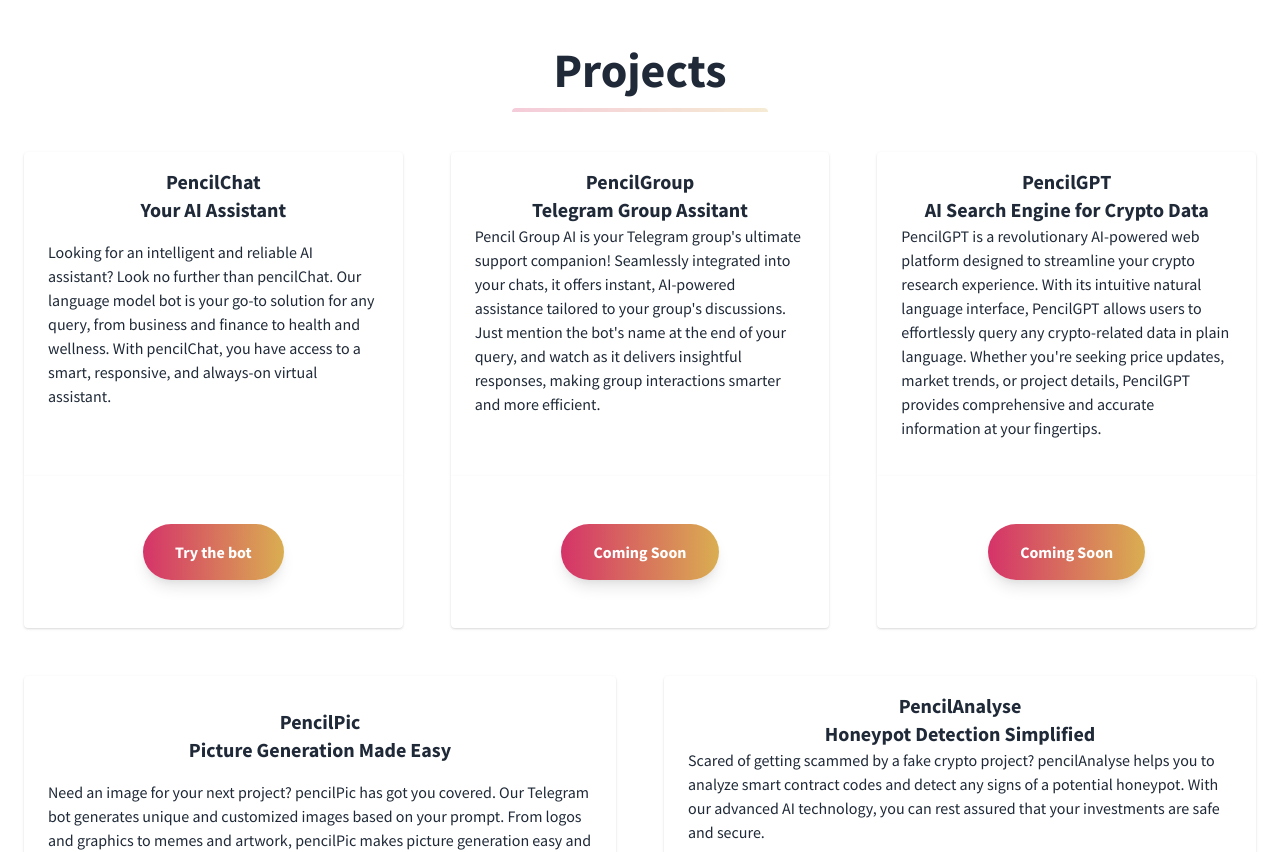
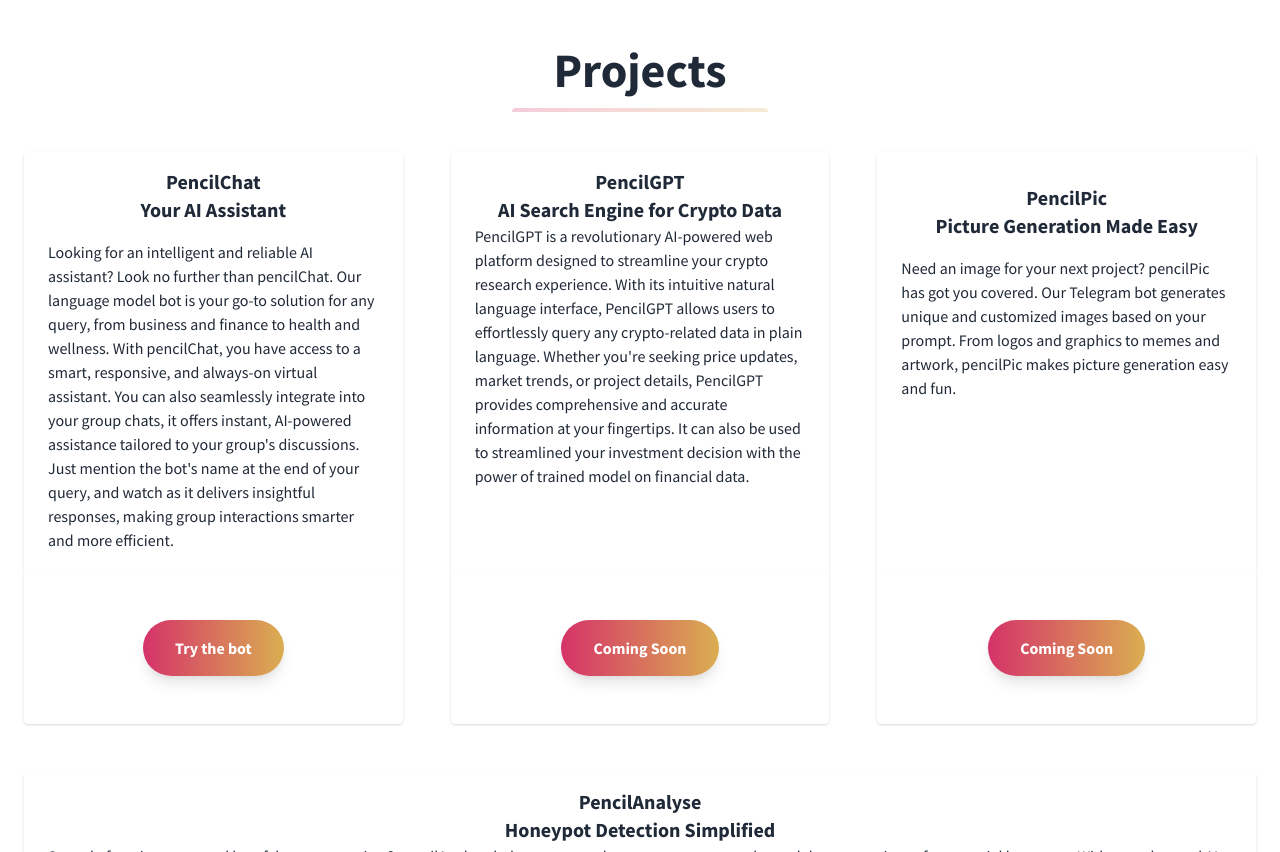
Before and after one commit to haraphat01/chatTG, a plain HTML site: page index.html in a window 1280 px wide. Shown: the part 740-1592 px from the top of the page. Drawn offline with nearby package versions, Linux system fonts and the light colour scheme.

Commit message:
updated the pencil homepage

```diff
--- a/index.html
+++ b/index.html
@@ -136,7 +136,11 @@
               bot
               is your go-to solution for any query, from business and finance to health and wellness. With pencilChat,
               you
-              have access to a smart, responsive, and always-on virtual assistant.
+              have access to a smart, responsive, and always-on virtual assistant. You can also seamlessly integrate into your
+              group chats, it offers instant, AI-powered assistance tailored to your group's discussions. Just mention the
+              bot's name at the end of your query, and watch as it delivers insightful responses, making group
+              interactions smarter
+              and more efficient.
             </p>
           </a>
         </div>
@@ -150,33 +154,7 @@
           </div>
         </div>
       </div>
-      <div class="w-full md:w-1/3 p-6 flex flex-col flex-grow flex-shrink">
-        <div class="flex-1 bg-white rounded-t rounded-b-none overflow-hidden shadow pt-4 pb-4">
-          <a href="#" class="flex flex-wrap no-underline hover:no-underline">
-            <div class="w-full font-bold text-xl text-gray-800 px-6 text-center">
 
-              <p>PencilGroup</p>
-              <p> Telegram Group Assitant</p>
-            </div>
-
-            <p class="text-gray-800 text-base px-6 mb-5">
-              Pencil Group AI is your Telegram group's ultimate support companion! Seamlessly integrated into your
-              chats, it offers instant, AI-powered assistance tailored to your group's discussions. Just mention the
-              bot's name at the end of your query, and watch as it delivers insightful responses, making group
-              interactions smarter
-              and more efficient.
-            </p>
-          </a>
-        </div>
-        <div class="flex-none mt-auto bg-white rounded-b rounded-t-none overflow-hidden shadow p-6">
-          <div class="flex items-center justify-center">
-            <button
-              class="mx-auto lg:mx-0 hover:underline gradient text-white font-bold rounded-full my-6 py-4 px-8 shadow-lg focus:outline-none focus:shadow-outline transform transition hover:scale-105 duration-300 ease-in-out">
-              Coming Soon
-            </button>
-          </div>
-        </div>
-      </div>
       <div class="w-full md:w-1/3 p-6 flex flex-col flex-grow flex-shrink">
         <div class="flex-1 bg-white rounded-t rounded-b-none overflow-hidden shadow pt-4 pb-4">
           <a href="#" class="flex flex-wrap no-underline hover:no-underline">
@@ -190,7 +168,7 @@
               PencilGPT is a revolutionary AI-powered web platform designed to streamline your crypto research
               experience. With its intuitive natural language interface, PencilGPT allows users to effortlessly query
               any crypto-related data in plain language. Whether you're seeking price updates, market trends, or project
-              details, PencilGPT provides comprehensive and accurate information at your fingertips.
+              details, PencilGPT provides comprehensive and accurate information at your fingertips. It can also be used to streamlined your investment decision with the power of trained model on financial data.
             </p>
           </a>
         </div>
```
